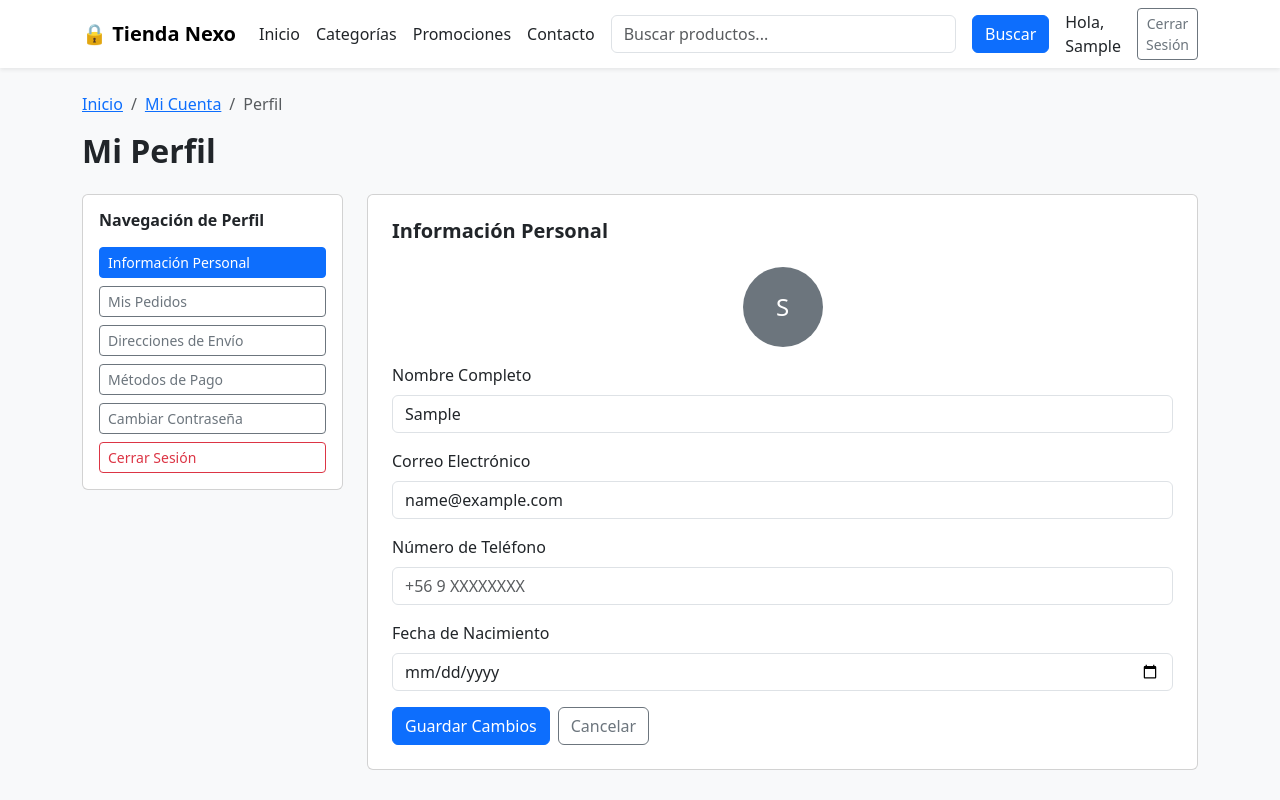
After one commit to Seba3120/tienda_nexo, a Django app: page /perfil/ in a window 1280 px wide. The commit adds this page. Run offline with Django 5.2, Linux system fonts and the light colour scheme; the visitor is signed in with stand-in values (Sample User, id 1).

Commit message:
inicio de sesion con login requerido v0.1

```diff
--- a/appnexo/templates/appnexo/carrito.html
+++ b/appnexo/templates/appnexo/carrito.html
@@ -20,7 +20,7 @@
                 <a href="#" class="nav-link">Contacto</a>
                 <input type="text" class="form-control" placeholder="Buscar productos...">
                 {% if user.is_authenticated %}
-                <span class="nav-link">Hola, {{ user.first_name }}</span>
+                <a href="{% url 'perfil' %}" class="nav-link">Hola, {{ user.first_name }}</a>
                 <a href="{% url 'logout' %}" class="btn btn-outline-secondary btn-sm">Cerrar Sesión</a>
                 {% else %}
                 <a href="{% url 'login' %}" class="btn btn-outline-primary btn-sm">Ingresar</a>
--- a/appnexo/templates/appnexo/categorias.html
+++ b/appnexo/templates/appnexo/categorias.html
@@ -20,7 +20,7 @@
                 <a href="#" class="nav-link">Contacto</a>
                 <input type="text" class="form-control" placeholder="Buscar productos...">
                 {% if user.is_authenticated %}
-                <span class="nav-link">Hola, {{ user.first_name }}</span>
+                <a href="{% url 'perfil' %}" class="nav-link">Hola, {{ user.first_name }}</a>
                 <a href="{% url 'logout' %}" class="btn btn-outline-secondary btn-sm">Cerrar Sesión</a>
                 {% else %}
                 <a href="{% url 'login' %}" class="btn btn-outline-primary btn-sm">Ingresar</a>
--- a/appnexo/templates/appnexo/detalle.html
+++ b/appnexo/templates/appnexo/detalle.html
@@ -20,7 +20,7 @@
                 <a href="#" class="nav-link">Contacto</a>
                 <input type="text" class="form-control" placeholder="Buscar productos...">
                 {% if user.is_authenticated %}
-                <span class="nav-link">Hola, {{ user.first_name }}</span>
+                <a href="{% url 'perfil' %}" class="nav-link">Hola, {{ user.first_name }}</a>
                 <a href="{% url 'logout' %}" class="btn btn-outline-secondary btn-sm">Cerrar Sesión</a>
                 {% else %}
                 <a href="{% url 'login' %}" class="btn btn-outline-primary btn-sm">Ingresar</a>
--- /dev/null
+++ b/appnexo/templates/appnexo/perfil.html
@@ -0,0 +1,108 @@
+<!DOCTYPE html>
+<html lang="es">
+<head>
+    <meta charset="UTF-8">
+    <title>Mi Perfil - Tienda Nexo</title>
+    <link href="https://cdn.jsdelivr.net/npm/bootstrap@5.3.0/dist/css/bootstrap.min.css" rel="stylesheet">
+</head>
+<body class="bg-light">
+
+    <!-- Navbar -->
+    <nav class="navbar navbar-expand-lg navbar-light bg-white shadow-sm">
+        <div class="container">
+            <a class="navbar-brand fw-bold" href="#">🔒 Tienda Nexo</a>
+            <div class="d-flex gap-3 align-items-center">
+                <a href="#" class="nav-link">Inicio</a>
+                <a href="{% url 'categorias' %}" class="nav-link">Categorías</a>
+                <a href="#" class="nav-link">Promociones</a>
+                <a href="#" class="nav-link">Contacto</a>
+                <input type="text" class="form-control" placeholder="Buscar productos...">
+                <button class="btn btn-primary">Buscar</button>
+                {% if user.is_authenticated %}
+                    <span class="nav-link">Hola, {{ user.first_name }}</span>
+                    <a href="{% url 'logout' %}" class="btn btn-outline-secondary btn-sm">Cerrar Sesión</a>
+                {% else %}
+                    <a href="{% url 'login' %}" class="btn btn-outline-primary btn-sm">Ingresar</a>
+                {% endif %}
+            </div>
+        </div>
+    </nav>
+
+    <div class="container mt-4">
+
+        <!-- Breadcrumb -->
+        <nav aria-label="breadcrumb">
+            <ol class="breadcrumb">
+                <li class="breadcrumb-item"><a href="#">Inicio</a></li>
+                <li class="breadcrumb-item"><a href="#">Mi Cuenta</a></li>
+                <li class="breadcrumb-item active">Perfil</li>
+            </ol>
+        </nav>
+
+        <h2 class="fw-bold mb-4">Mi Perfil</h2>
+
+        <div class="row">
+
+            <!-- Menu lateral -->
+            <div class="col-md-3">
+                <div class="card p-3">
+                    <h6 class="fw-bold mb-3">Navegación de Perfil</h6>
+                    <div class="d-grid gap-2">
+                        <a href="{% url 'perfil' %}" class="btn btn-primary btn-sm text-start">Información Personal</a>
+                        <a href="#" class="btn btn-outline-secondary btn-sm text-start">Mis Pedidos</a>
+                        <a href="#" class="btn btn-outline-secondary btn-sm text-start">Direcciones de Envío</a>
+                        <a href="#" class="btn btn-outline-secondary btn-sm text-start">Métodos de Pago</a>
+                        <a href="#" class="btn btn-outline-secondary btn-sm text-start">Cambiar Contraseña</a>
+                        <a href="{% url 'logout' %}" class="btn btn-outline-danger btn-sm text-start">Cerrar Sesión</a>
+                    </div>
+                </div>
+            </div>
+
+            <!-- Informacion personal -->
+            <div class="col-md-9">
+                <div class="card p-4">
+                    <h5 class="fw-bold mb-4">Información Personal</h5>
+
+                    {% if messages %}
+                        {% for message in messages %}
+                            <div class="alert alert-success">{{ message }}</div>
+                        {% endfor %}
+                    {% endif %}
+
+                    <form method="POST">
+                        {% csrf_token %}
+                        <div class="mb-3 text-center">
+                            <div class="rounded-circle bg-secondary d-inline-flex align-items-center justify-content-center" style="width:80px; height:80px;">
+                                <span class="text-white fs-4">{{ user.first_name|first }}</span>
+                            </div>
+                        </div>
+                        <div class="mb-3">
+                            <label class="form-label">Nombre Completo</label>
+                            <input type="text" name="nombre" class="form-control" value="{{ user.first_name }}">
+                        </div>
+                        <div class="mb-3">
+                            <label class="form-label">Correo Electrónico</label>
+                            <input type="email" name="email" class="form-control" value="{{ user.email }}">
+                        </div>
+                        <div class="mb-3">
+                            <label class="form-label">Número de Teléfono</label>
+                            <input type="text" name="telefono" class="form-control" placeholder="+56 9 XXXXXXXX">
+                        </div>
+                        <div class="mb-3">
+                            <label class="form-label">Fecha de Nacimiento</label>
+                            <input type="date" name="fecha_nacimiento" class="form-control">
+                        </div>
+                        <div class="d-flex gap-2">
+                            <button type="submit" class="btn btn-primary">Guardar Cambios</button>
+                            <a href="{% url 'categorias' %}" class="btn btn-outline-secondary">Cancelar</a>
+                        </div>
+                    </form>
+                </div>
+            </div>
+
+        </div>
+    </div>
+
+    <script src="https://cdn.jsdelivr.net/npm/bootstrap@5.3.0/dist/js/bootstrap.bundle.min.js"></script>
+</body>
+</html>
--- a/appnexo/urls.py
+++ b/appnexo/urls.py
@@ -10,4 +10,5 @@ urlpatterns = [
     path('login/', views.iniciar_sesion, name='login'),
     path('registro/', views.registrarse, name='registro'),
     path('logout/', views.cerrar_sesion, name='logout'),
+    path('perfil/', views.perfil, name='perfil'),
 ]
--- a/appnexo/views.py
+++ b/appnexo/views.py
@@ -5,6 +5,7 @@ from django.shortcuts import render, get_object_or_404, redirect
 from django.contrib.auth import authenticate, login, logout
 from django.contrib.auth.models import User
 from django.contrib import messages
+from django.contrib.auth.decorators import login_required
 
 def lista_productos(request):
     productos = Producto.objects.all()
@@ -83,3 +84,16 @@ def registrarse(request):
 def cerrar_sesion(request):
     logout(request)
     return redirect('categorias')
+
+@login_required
+def perfil(request):
+    if request.method == 'POST':
+        nombre = request.POST['nombre']
+        email = request.POST['email']
+        telefono = request.POST.get('telefono', '')
+        request.user.first_name = nombre
+        request.user.email = email
+        request.user.save()
+        messages.success(request, 'Perfil actualizado correctamente')
+        return redirect('perfil')
+    return render(request, 'appnexo/perfil.html')
--- a/configuration/settings.py
+++ b/configuration/settings.py
@@ -55,7 +55,7 @@ ROOT_URLCONF = 'configuration.urls'
 TEMPLATES = [
     {
         'BACKEND': 'django.template.backends.django.DjangoTemplates',
-        'DIRS': [],
+        'DIRS': [BASE_DIR / 'templates'],
         'APP_DIRS': True,
         'OPTIONS': {
             'context_processors': [
@@ -119,3 +119,5 @@ STATIC_URL = 'static/'
 
 MEDIA_URL = '/media/'
 MEDIA_ROOT = BASE_DIR / 'media'
+
+LOGIN_URL = '/login/'
```
Also changed, not shown: appnexo/templates/appnexo/login.html (renamed from appnexo/templates/appnexo/inicioSesion.html).
